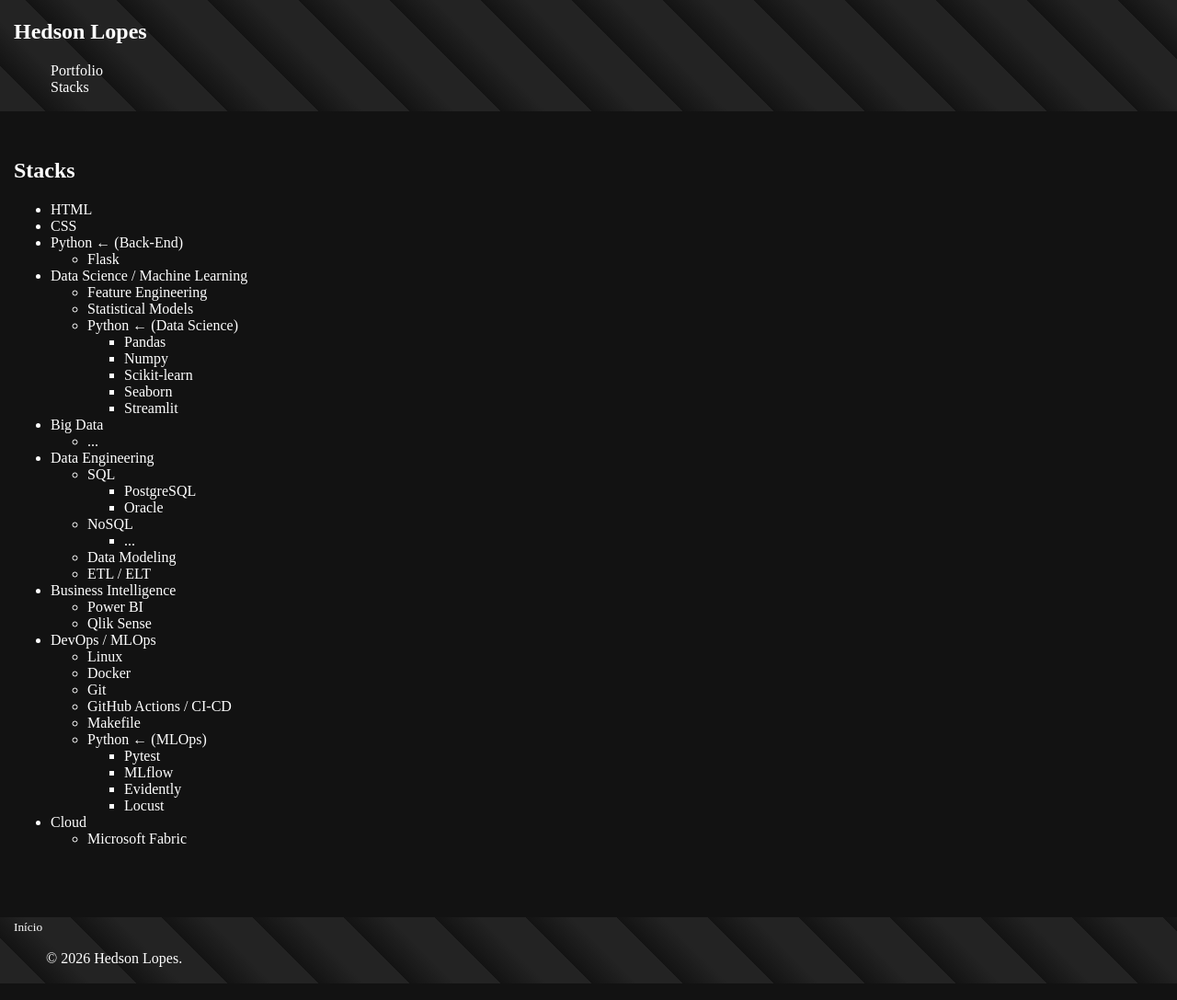
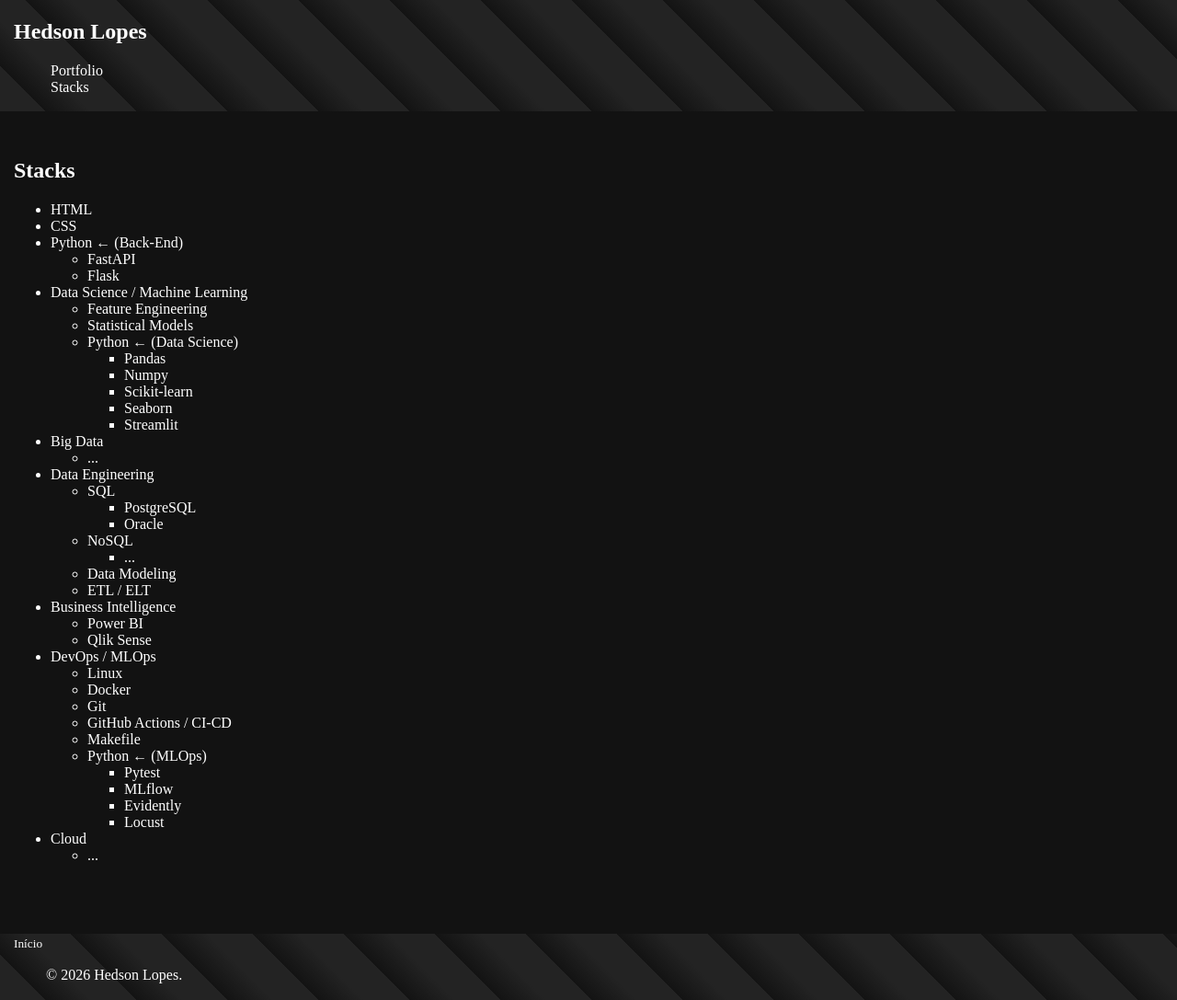
Before and after one commit to redsonlopez/page, a Jekyll site: the page built from _pages/stacks.html, in a window 1280 px wide. Shown: the whole page at 92% size. Built offline with Jekyll 4.4.1, drawn with Linux system fonts in a browser that asks for light colours.

Commit message:
update stacks

```diff
--- a/_pages/stacks.html
+++ b/_pages/stacks.html
@@ -11,6 +11,7 @@
 
     <li>Python ← (Back-End)
       <ul>
+        <li>FastAPI</li>
         <li>Flask</li>
       </ul>
     </li>
@@ -82,7 +83,7 @@
 
     <li>Cloud
       <ul>
-        <li>Microsoft Fabric</li>
+        <li>...</li>
       </ul>
     </li>
 
```
